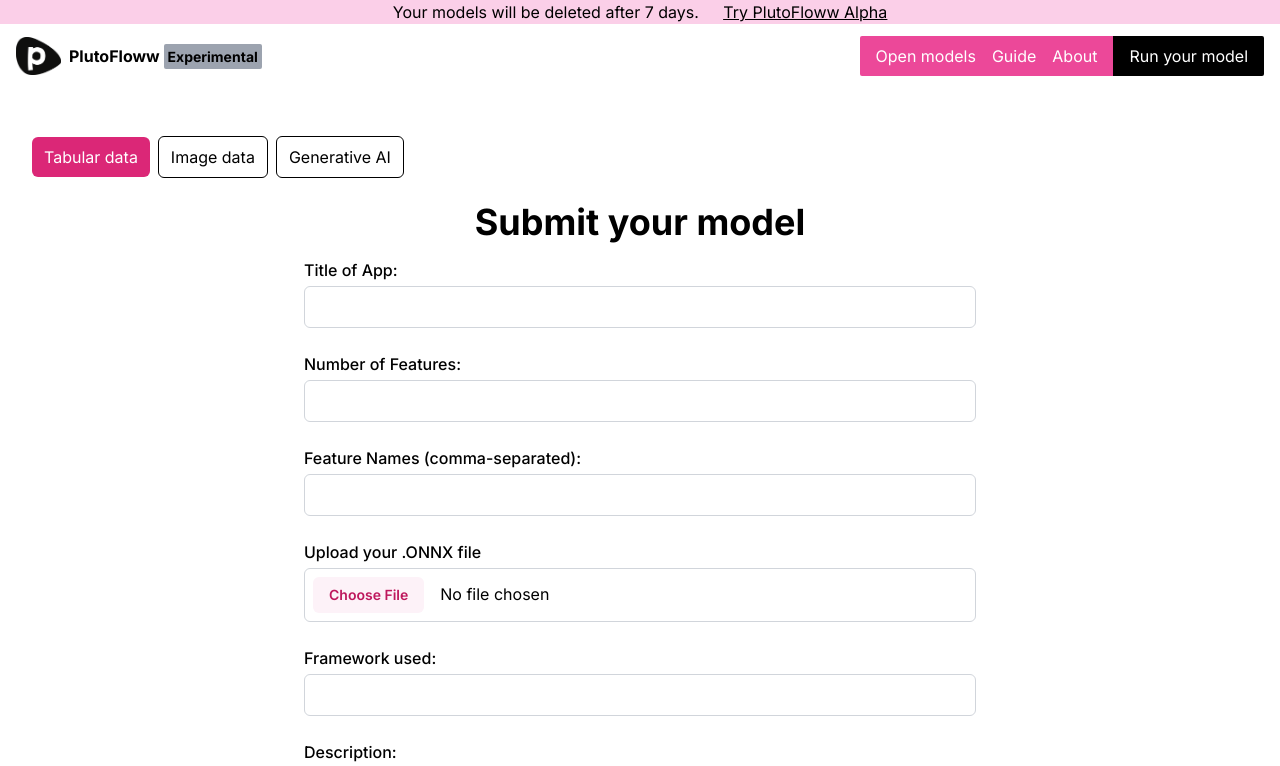
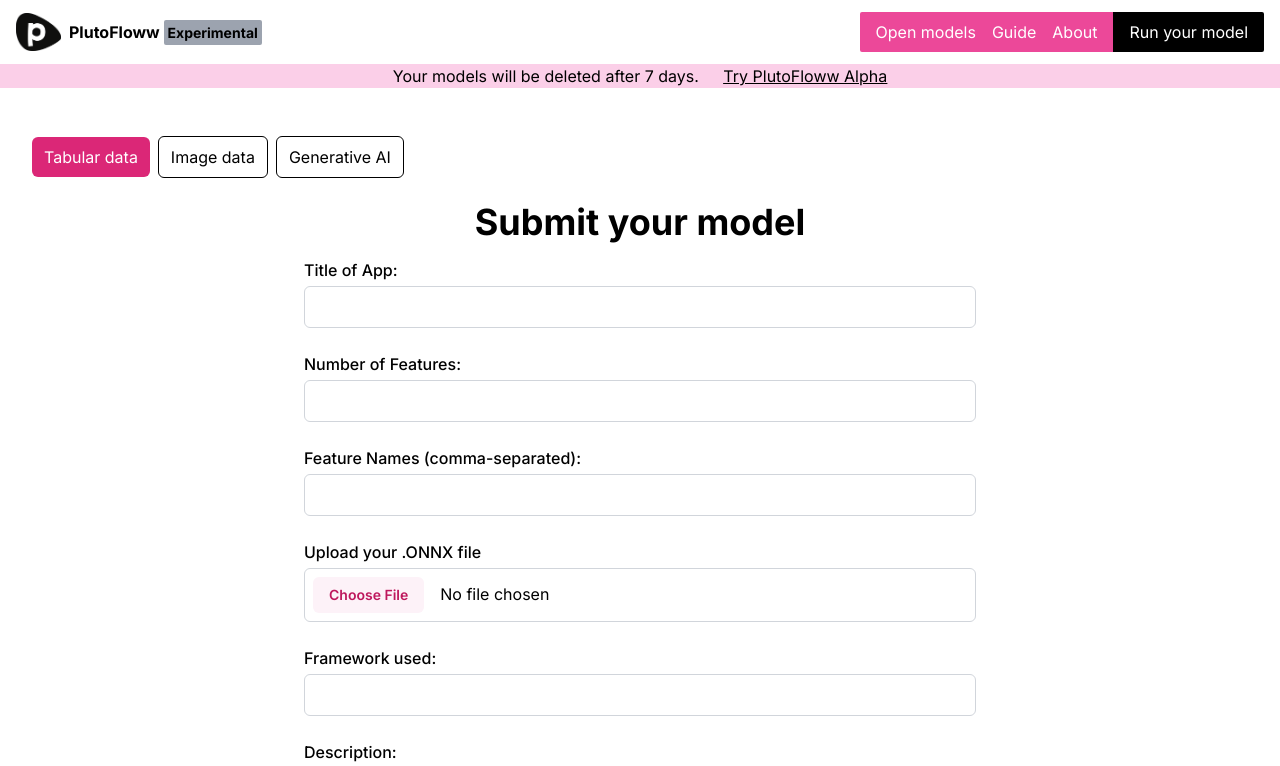
Before and after one commit to Fosberg-codex/onnxview, a Next.js app: page /modelform in a window 1280 px wide. Shown: the top 766 px of the page. Built offline with nearby package versions, Linux system fonts and the light colour scheme; what onnxruntime-web would draw is missing.

Commit message:
brought the banner below the navbar

```diff
--- a/app/modelform/page.tsx
+++ b/app/modelform/page.tsx
@@ -35,8 +35,9 @@
 
   return (
     <>
-    <Banner/>
+
       <Nav />
+      <Banner/>
       <div className='container mx-auto px-4 sm:px-6 lg:px-8 mt-12'>
         <div className='flex flex-wrap gap-2 justify-start items-center mb-6'>
           <button className='flex justify-center px-3 py-2 bg-pink-600 text-white rounded-md hover:bg-pink-700 transition-colors'>Tabular data</button>
```
